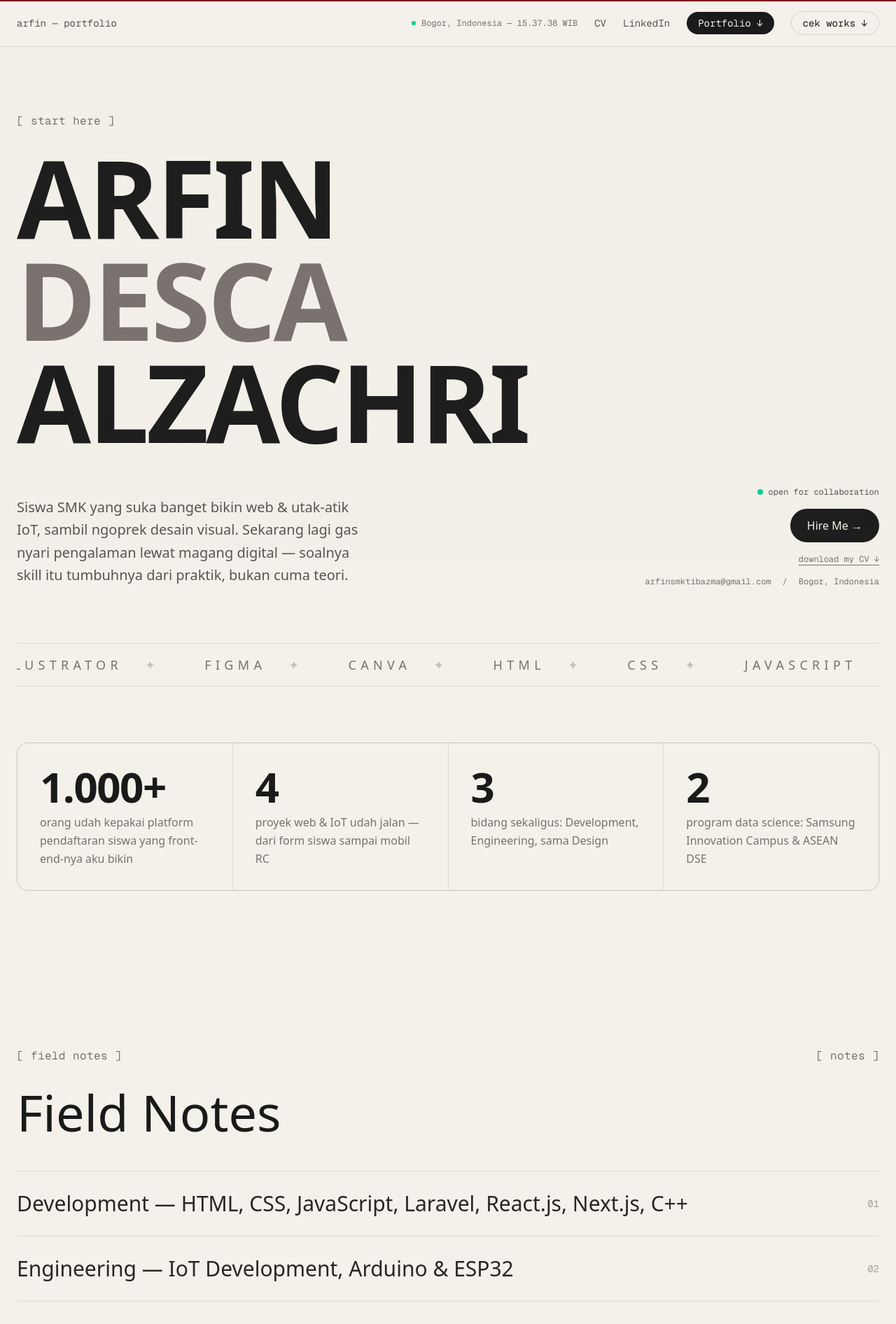
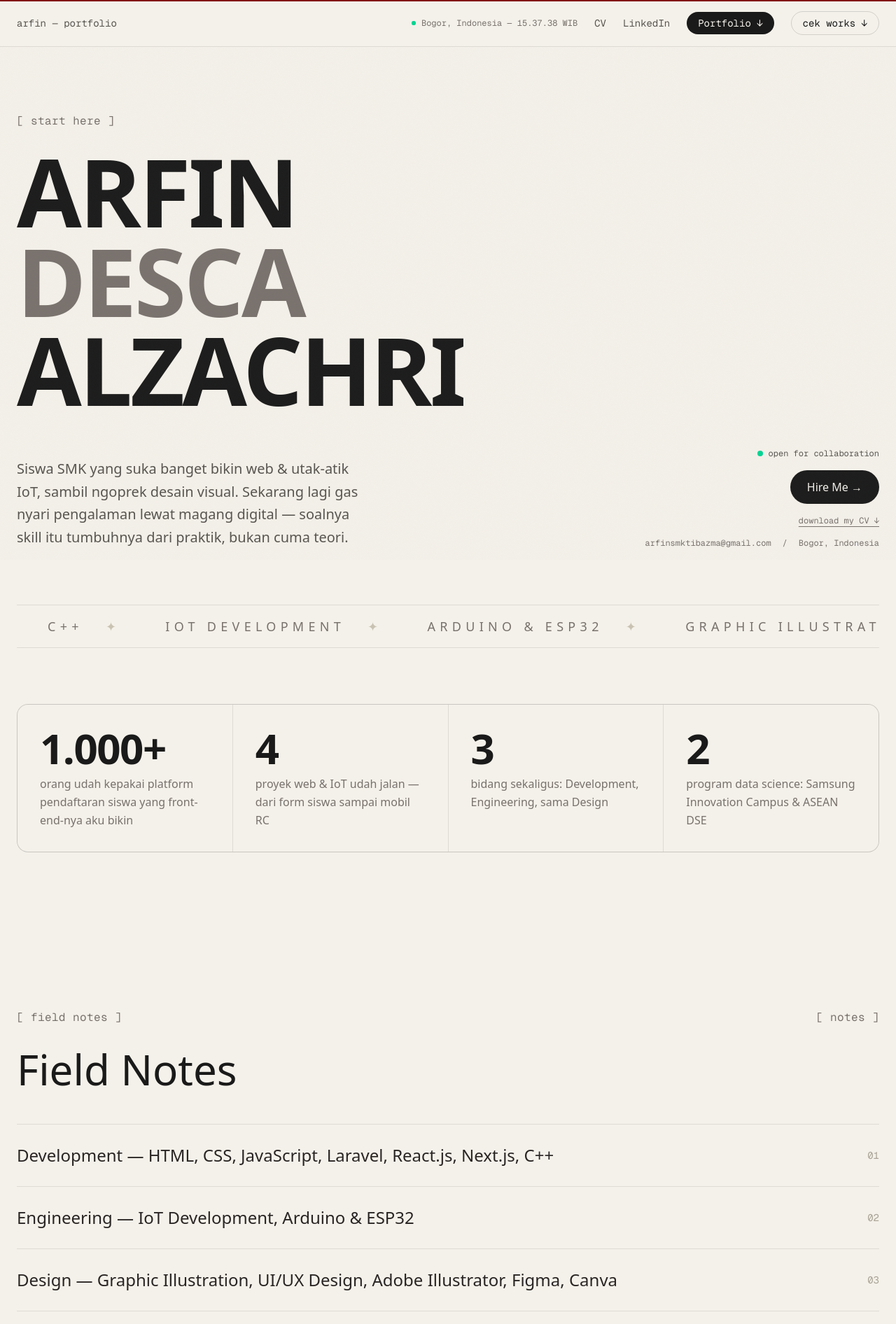
Before and after one commit to Finnn-45/portofolio, a Next.js app: page / in a window 1280 px wide. Shown: the top 1892 px of the page at 70% size. Built offline with nearby package versions, Linux system fonts and the light colour scheme.

Commit message:
Refine typography hierarchy + slow down marquee (60s)

```diff
--- a/app/globals.css
+++ b/app/globals.css
@@ -62,7 +62,7 @@
 }
 
 .animate-marquee {
-  animation: marquee 25s linear infinite;
+  animation: marquee 60s linear infinite;
 }
 
 .marquee-reverse {
--- a/app/page.tsx
+++ b/app/page.tsx
@@ -115,7 +115,7 @@ export default function Home() {
               hidden: {},
               show: { transition: { staggerChildren: 0.12, delayChildren: 0.1 } },
             }}
-            className="mt-6 font-bold uppercase leading-[0.95] tracking-tight text-[clamp(3.5rem,12vw,11.5rem)]"
+            className="mt-6 font-bold uppercase leading-[0.95] tracking-tight text-[clamp(3.25rem,10.5vw,10rem)] tracking-[-0.02em]"
           >
             {[
               { text: "Arfin", muted: false },
@@ -206,7 +206,7 @@ export default function Home() {
             <BracketLabel>notes</BracketLabel>
           </motion.div>
 
-          <motion.h2 {...fadeUp} className="mt-8 text-4xl md:text-6xl lg:text-7xl">
+          <motion.h2 {...fadeUp} className="mt-8 text-3xl md:text-5xl lg:text-6xl">
             Field Notes
           </motion.h2>
 
@@ -218,7 +218,7 @@ export default function Home() {
                 transition={{ ...fadeUp.transition, delay: i * 0.08 }}
                 className="group flex items-center justify-between py-7 hover:pl-4 transition-all duration-300"
               >
-                <span className="text-xl md:text-3xl text-[#292524] group-hover:text-[#831514] transition-colors">
+                <span className="text-lg md:text-2xl text-[#292524] group-hover:text-[#831514] transition-colors">
                   {note}
                 </span>
                 <span className="font-mono text-[#a8a294] text-sm">0{i + 1}</span>
@@ -294,7 +294,7 @@ export default function Home() {
             <BracketLabel>2025 — now</BracketLabel>
           </motion.div>
 
-          <motion.h2 {...fadeUp} className="mt-8 text-4xl md:text-6xl lg:text-7xl">
+          <motion.h2 {...fadeUp} className="mt-8 text-3xl md:text-5xl lg:text-6xl">
             MENTION&apos;s Key Collaborations
           </motion.h2>
           <motion.p {...fadeUp} className="mt-4 max-w-2xl text-lg md:text-xl text-[#57534e] leading-relaxed">
@@ -336,7 +336,7 @@ export default function Home() {
             <BracketLabel>certifications</BracketLabel>
           </motion.div>
 
-          <motion.h2 {...fadeUp} className="mt-8 text-4xl md:text-6xl lg:text-7xl">
+          <motion.h2 {...fadeUp} className="mt-8 text-3xl md:text-5xl lg:text-6xl">
             Achievement &amp; Certification
           </motion.h2>
 
@@ -370,7 +370,7 @@ export default function Home() {
             <BracketLabel>works</BracketLabel>
           </motion.div>
 
-          <motion.h2 {...fadeUp} className="mt-8 text-4xl md:text-6xl lg:text-7xl">
+          <motion.h2 {...fadeUp} className="mt-8 text-3xl md:text-5xl lg:text-6xl">
             Selected Works
           </motion.h2>
 
@@ -395,7 +395,7 @@ export default function Home() {
                 </div>
 
                 <div className={`md:col-span-7 ${i % 2 === 1 ? "md:order-1" : ""}`}>
-                  <h3 className="text-3xl md:text-5xl lg:text-6xl group-hover:text-[#831514] transition-colors">
+                  <h3 className="text-2xl md:text-4xl lg:text-5xl group-hover:text-[#831514] transition-colors">
                     {work.title}
                     <span className="inline-block ml-2 text-xl md:text-3xl opacity-0 -translate-x-2 group-hover:opacity-100 group-hover:translate-x-0 transition-all duration-300">
                       ↗
@@ -442,7 +442,7 @@ export default function Home() {
             <BracketLabel>on github</BracketLabel>
           </motion.div>
 
-          <motion.h2 {...fadeUp} className="mt-8 text-4xl md:text-6xl lg:text-7xl">
+          <motion.h2 {...fadeUp} className="mt-8 text-3xl md:text-5xl lg:text-6xl">
             More Projects
           </motion.h2>
           <motion.p {...fadeUp} className="mt-3 text-base md:text-lg text-[#78716c]">
@@ -516,7 +516,7 @@ export default function Home() {
 
           <motion.p
             {...fadeUp}
-            className="mt-14 text-center font-mono text-2xl md:text-5xl tracking-[0.35em] text-[#78716c]"
+            className="mt-14 text-center font-mono text-xl md:text-4xl tracking-[0.35em] text-[#78716c]"
           >
             open for opportunities
           </motion.p>
```
